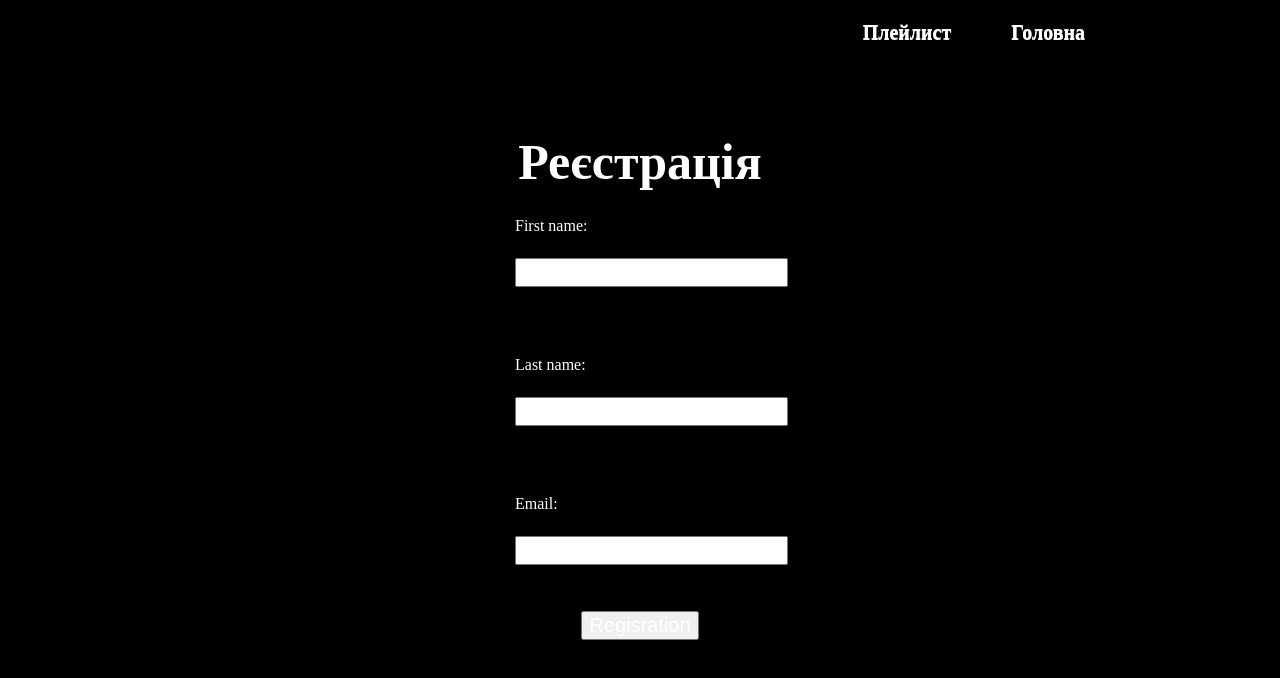
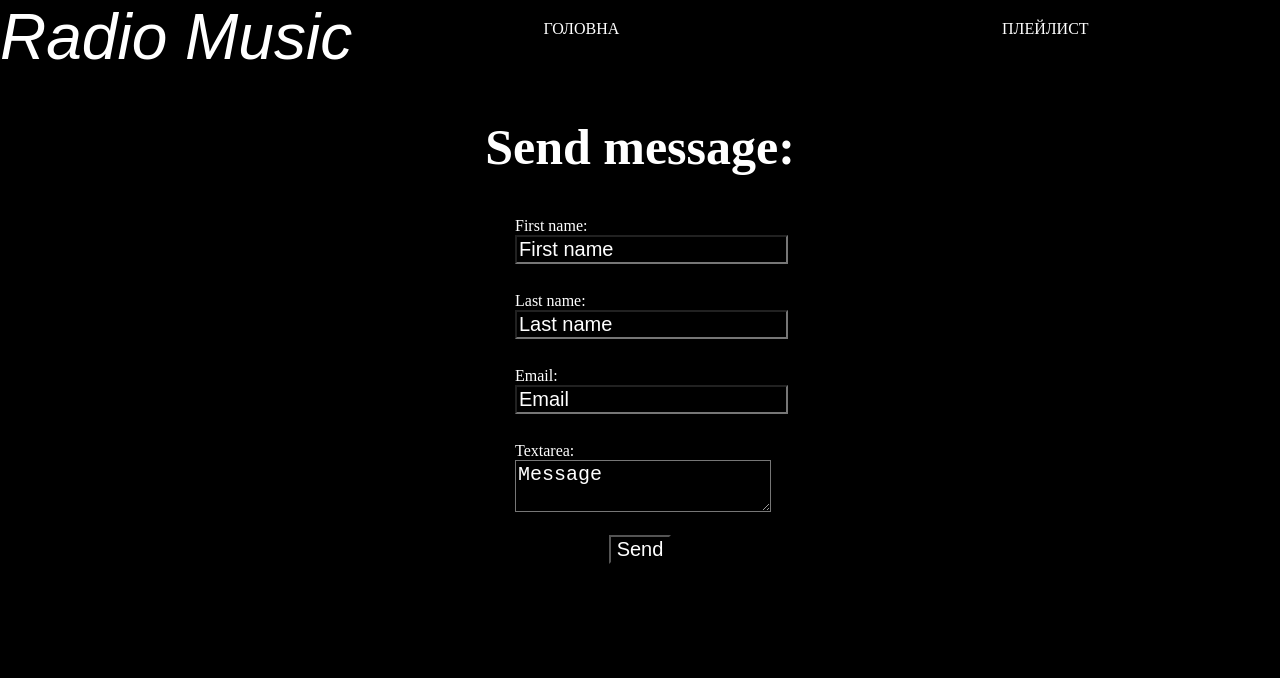
Before and after one commit to Baltazar-cpu/Radio-Music, a plain HTML site: page form.html in a window 1280 px wide. Drawn offline with Linux system fonts and the light colour scheme.

Commit message:
Greeting css and html

```diff
--- a/css/form.css
+++ b/css/form.css
@@ -1,60 +1,108 @@
-*{
-    margin: auto;
+:root{
+    font-family: 'American Typewriter', serif;
+    font-size: italic;
+    --main-color: black;
+    --accent-color: black;
+    scroll-behavior: smooth;
+}
+
+h1, h3, p, div, nav, header, footer {
+    margin: 0;
+    padding: 0;
+}
+
+submit .registra {
+    background-color: black;
 }
 
 body {
+    max-width: 100%;
+    margin: auto;
+    padding: 0 ;
     background-color: black;
-    max-width: 950px;
-    margin: auto;
-    font-family: 'Times New Roman', Times, serif;
-    font-size: 1em;
-    line-height: 4em;
 }
 
-*{
-    -webkit-text-fill-color: white;
+* { -webkit-text-fill-color: white;
 }
 
-
-nav {
-	overflow: hidden;
-	float: center;
+#start_page_text {
+    display: block;
+    width: 300px;
+    height: 140px;
+    text-align: center;
+    justify-content: space-around;
+    background-size: 100%;
+    background-repeat: no-repeat;
+    background-position: center;
 }
 
-nav li {
-	float: right;
-	list-style: none;
+header nav .logo {
+    font-family: 'Luminari', fantasy;
+    font-style: italic;
+    font-size: 4rem;
+    text-align: center;
+    margin-bottom: -1rem;
 }
-nav li a {
-	font-size: 20px;
-	font-weight: bold;
-	text-decoration: none;
-	padding: 0 30px;
-	color: black;
-	text-shadow: 0 1px 0 white;
+
+header nav .menu {
+	display: flex;
+    list-style-type: none;
+    justify-content: space-around;
+    padding: 0;
+}
+
+header nav .menu a {
+    border: 1px solid transparent;
+    padding: 5px;
+    text-transform: uppercase;
+    text-decoration: none;
+    color: var(--main-color);
+}
+
+@media (min-width: 360px) {
+    header nav {
+        display: flex;
+        align-items: center;
     }
+
+    header .menu {
+        flex: 1;
+    }
+}
+
+header nav .menu a:hover {
+    border-bottom: 1px solid var(--accent-color);
+}
+
+main {
+    display: block;
+    margin: auto;
+    min-width: 50%;
+}
+
 #reg {
     font-size: 50px;
     text-align: center;
 }
+
 input {
-    color: darkgray;
+    background-color: black;
     font-size: 20px;
     display: block;
     margin: auto;
 }
+
 label {
     width: 250px;
     height: 75px;
     display: block;
     margin: auto;
-    }
+}
 
-    main {
-        display: block;
-        margin: auto;
-    }
-
-    main aside {
-        min-width: 40%;
-    }
+textarea {
+    display: block;
+    margin: auto;
+    background-color: black;
+    font-size: 20px;
+    width: 250px;
+}
--- a/css/index.css
+++ b/css/index.css
@@ -129,3 +129,8 @@ main .box article .buttons {
         grid-template-columns: repeat(5, 1fr);
     }
 }
+
+.link {
+	display: flex;
+	justify-content: center;
+}
--- a/css/playlist.css
+++ b/css/playlist.css
@@ -55,7 +55,7 @@ header nav .menu a:hover {
     border-bottom: 1px solid var(--accent-color);
 }
 
-#playlist {
-    width: 50px;
-    text-align: right;
+main section article audio controls {
+    width: 100%;
+    margin: auto;
 }
--- a/form.html
+++ b/form.html
@@ -10,43 +10,46 @@
 </head>
 <body>
 <header>
-    <nav>
-        <ul>
+    <nav class="#start_page_text">
+		<div class="logo">Radio Music</div>
+			<ul class="menu">
 				<li>
-                <a href="index.html">Головна</a>
+					<a href="home">Головна</a>
 				</li>
 				<li>
                     <a href="playlist.html">Плейлист</a>
 				</li>
 			</ul>
+        </dif>
 	</nav>
 </header>
 <br>
 <main>
+    <footer>
+        <h2 id="reg">
+        Send message:
+        </h2>
+    </footer>
     <section id="registration">
-        <h2 id="reg">
-        Реєстрація
-        </h2>
         <form action="https://formspree.io/xwkedbee" method="POST">
 			<label>
             First name:
-            <br>
-            <input type="text" name="firs-name" placeholder="First name">
+                <input class="message" name="firs-name" placeholder="First name">
+            </label>
+			<label>
+            Last name:
+                <input class="message" name="last-name" placeholder="Last name">
+            </label>
+			<label>
+            Email:
+                <input class="message" name="email" placeholder="Email">
+            </label>
+            <label>
+            Textarea:
+                <textarea class="message" name="message" placeholder="Message"></textarea>
             </label>
             <br>
-			<label>
-            Last name:
-            <br>
-            <input type="text" name="last-name" placeholder="Last name">
-            </label>
-			<br>
-			<label>
-            Email:
-            <br>
-            <input type="text" name="email" placeholder="Email">
-            </label>
-			<br>
-			<input type="submit" value="Regisration">
+            <input class="message" type="submit" value="Send">
         </form>
     </section>
 </body>
```
Also changed, not shown: index.html (+19 -14 lines), playlist.html (+6 -4 lines), img/facebook.png (added), img/viber.jpg (added). Lines whose indentation alone changed are shown as unchanged.
